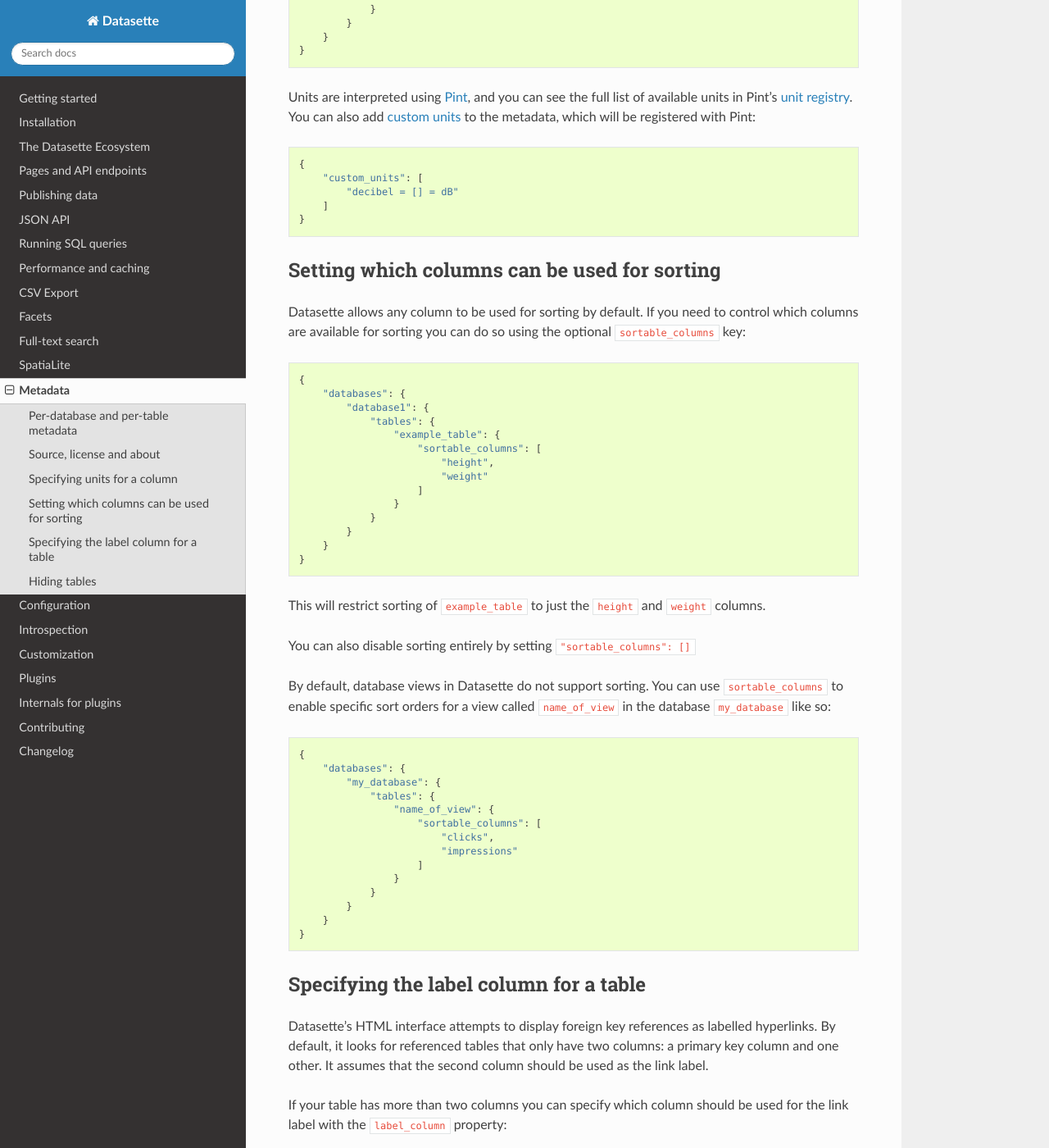
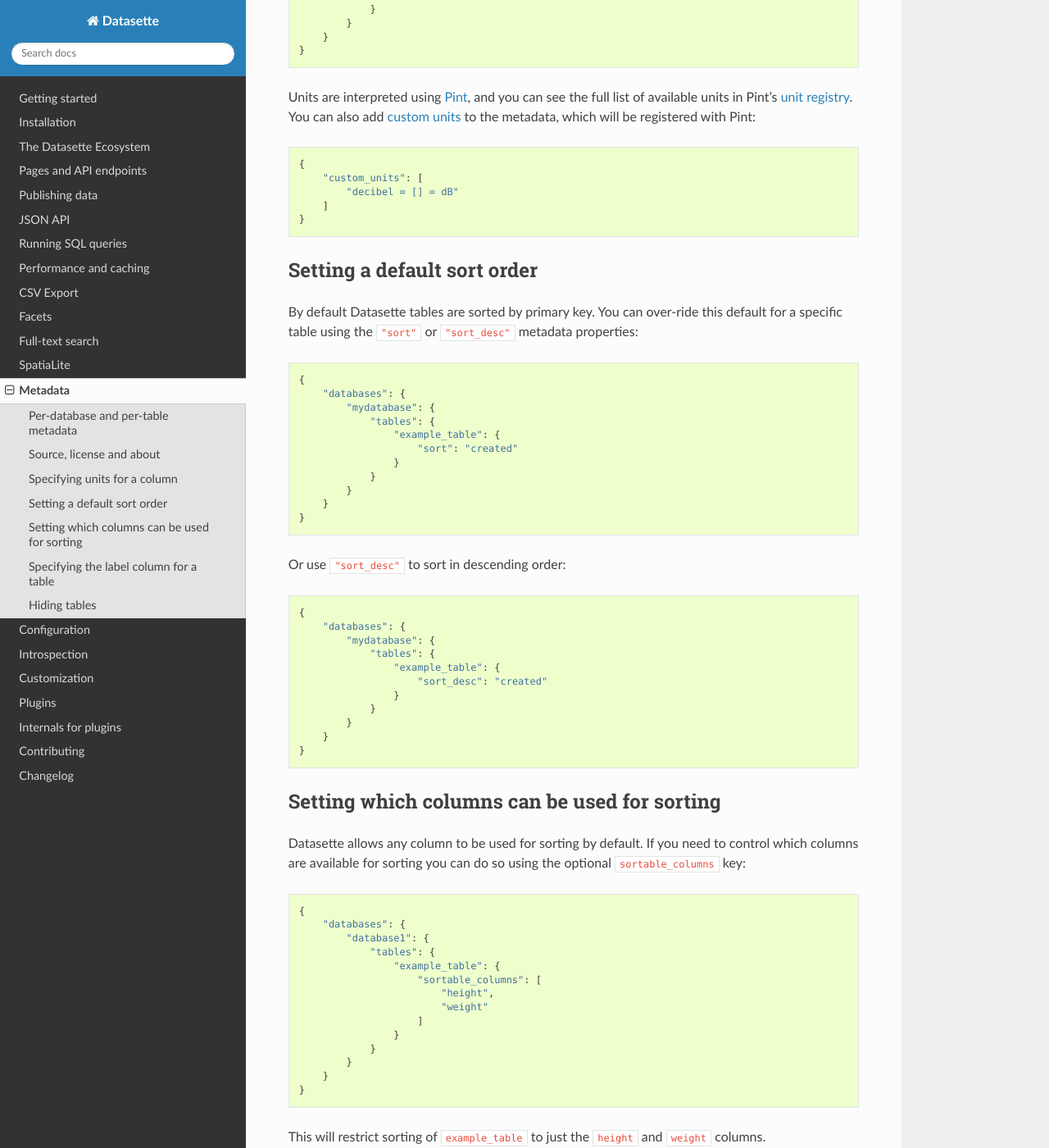
Before and after one commit to simonw/datasette, a Sphinx documentation site: the page built from docs/metadata.rst, in a window 1280 px wide and 1400 px high, scrolled down 1999 px. Shown: the whole window at 82% size. Built offline with Sphinx 7.4.7 and the Read the Docs theme 2.0.0, drawn with Linux system fonts in a browser that asks for light colours.

Commit message:
"sort" and "sort_desc" metadata properties, closes #702

```diff
--- a/docs/metadata.rst
+++ b/docs/metadata.rst
@@ -109,6 +109,39 @@
 .. _unit registry: https://github.com/hgrecco/pint/blob/master/pint/default_en.txt
 .. _custom units: http://pint.readthedocs.io/en/latest/defining.html
 
+.. _metadata_default_sort:
+
+Setting a default sort order
+----------------------------
+
+By default Datasette tables are sorted by primary key. You can over-ride this default for a specific table using the ``"sort"`` or ``"sort_desc"`` metadata properties::
+
+    {
+        "databases": {
+            "mydatabase": {
+                "tables": {
+                    "example_table": {
+                        "sort": "created"
+                    }
+                }
+            }
+        }
+    }
+
+Or use ``"sort_desc"`` to sort in descending order::
+
+    {
+        "databases": {
+            "mydatabase": {
+                "tables": {
+                    "example_table": {
+                        "sort_desc": "created"
+                    }
+                }
+            }
+        }
+    }
+
 .. _metadata_sortable_columns:
 
 Setting which columns can be used for sorting
```
Also changed, not shown: 3 other files.
